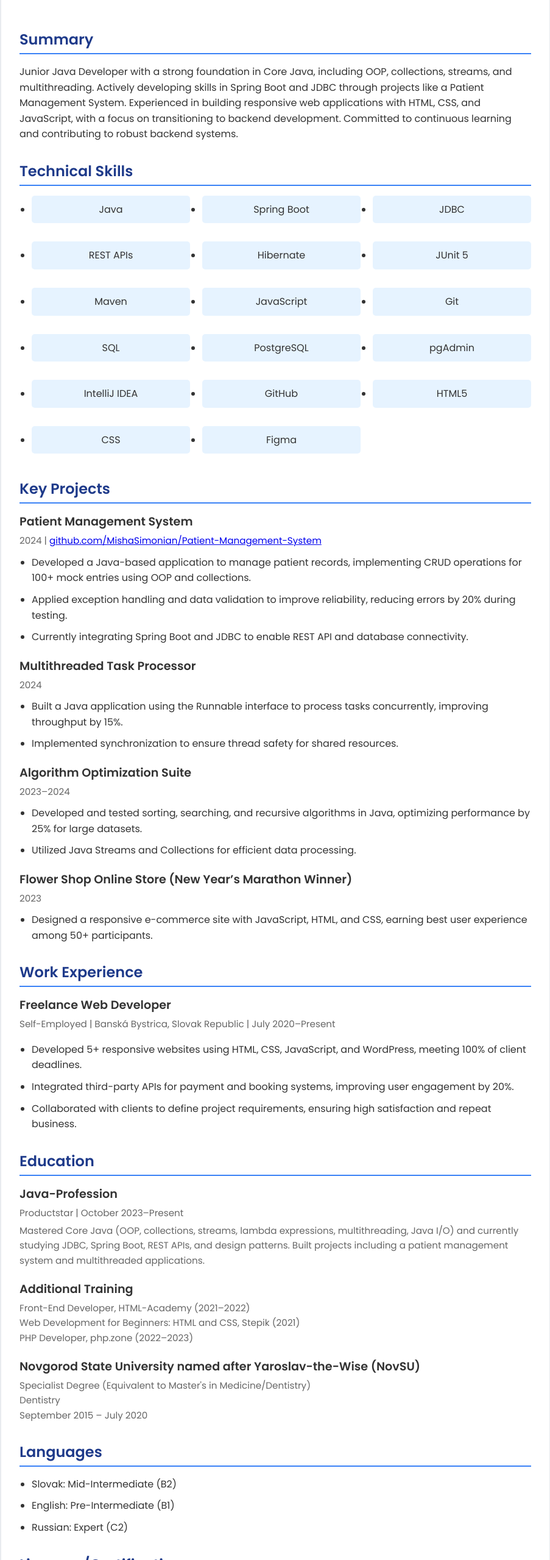
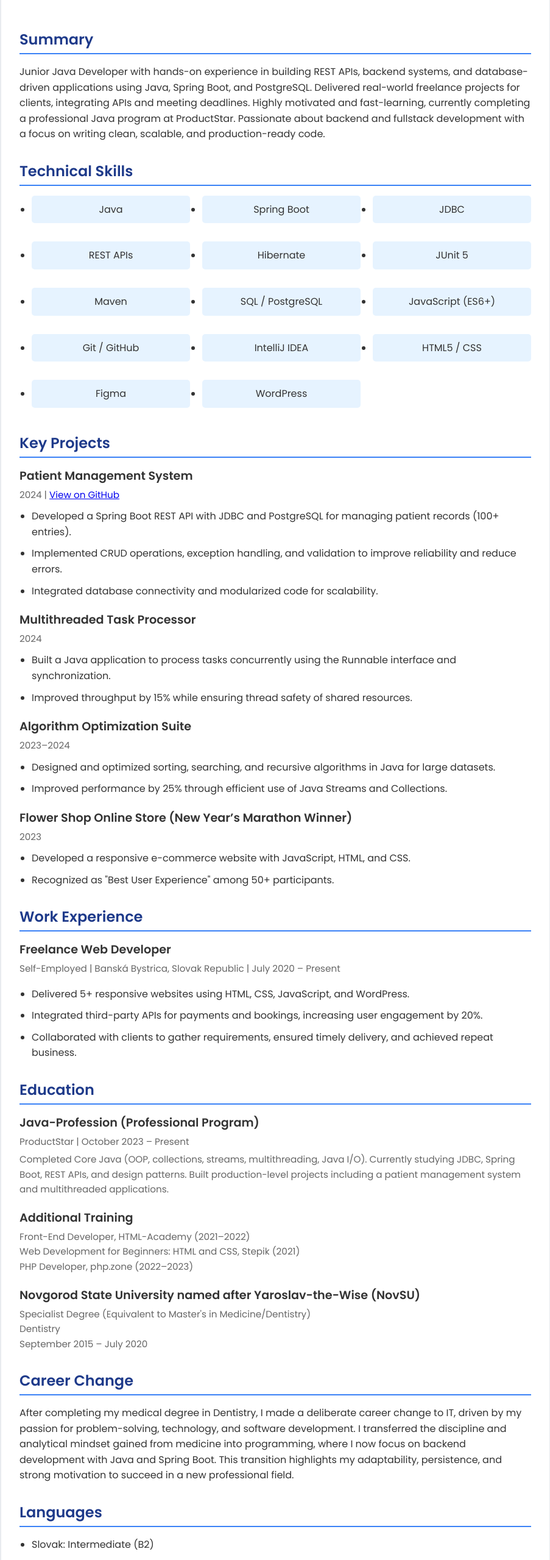
Before and after one commit to MishaSimonian/MY_CV, a plain HTML site: page index.html in a window 1280 px wide. Shown: the part 241-2800 px from the top of the page at 61% size, without its empty margins (188-1091 px from the left). Drawn offline with Linux system fonts and the light colour scheme.

Commit message:
Update index.html

```diff
--- a/index.html
+++ b/index.html
@@ -1,43 +1,3 @@
-<script type="text/javascript">
-  var gk_isXlsx = false;
-  var gk_xlsxFileLookup = {};
-  var gk_fileData = {};
-  function filledCell(cell) {
-    return cell !== '' && cell != null;
-  }
-  function loadFileData(filename) {
-    if (gk_isXlsx && gk_xlsxFileLookup[filename]) {
-      try {
-        var workbook = XLSX.read(gk_fileData[filename], { type: 'base64' });
-        var firstSheetName = workbook.SheetNames[0];
-        var worksheet = workbook.Sheets[firstSheetName];
-
-        // Convert sheet to JSON to filter blank rows
-        var jsonData = XLSX.utils.sheet_to_json(worksheet, { header: 1, blankrows: false, defval: '' });
-        // Filter out blank rows (rows where all cells are empty, null, or undefined)
-        var filteredData = jsonData.filter(row => row.some(filledCell));
-
-        // Heuristic to find the header row by ignoring rows with fewer filled cells than the next row
-        var headerRowIndex = filteredData.findIndex((row, index) =>
-          row.filter(filledCell).length >= filteredData[index + 1]?.filter(filledCell).length
-        );
-        // Fallback
-        if (headerRowIndex === -1 || headerRowIndex > 25) {
-          headerRowIndex = 0;
-        }
-
-        // Convert filtered JSON back to CSV
-        var csv = XLSX.utils.aoa_to_sheet(filteredData.slice(headerRowIndex)); // Create a new sheet from filtered array of arrays
-        csv = XLSX.utils.sheet_to_csv(csv, { header: 1 });
-        return csv;
-      } catch (e) {
-        console.error(e);
-        return "";
-      }
-    }
-    return gk_fileData[filename] || "";
-  }
-</script>
 <!DOCTYPE html>
 <html lang="en">
 
@@ -81,6 +41,11 @@
       margin: 5px 0;
       font-size: 1em;
       opacity: 0.9;
+    }
+
+    .header a {
+      color: #fff;
+      text-decoration: none;
     }
 
     .content {
@@ -181,17 +146,12 @@
     <div class="header">
       <h1>Misha Simonian</h1>
       <p>+421950321947 | simonyanmishakareni@outlook.com | Banská Bystrica, Slovak Republic</p>
-      <p><a href="https://github.com/MishaSimonian"
-          style="color: #fff; text-decoration: none;">github.com/MishaSimonian</a></p>
+      <p><a href="https://github.com/MishaSimonian">github.com/MishaSimonian</a></p>
     </div>
     <div class="content">
       <div class="section">
         <h2>Summary</h2>
-        <p>Junior Java Developer with a strong foundation in Core Java, including OOP, collections, streams, and
-          multithreading. Actively developing skills in Spring Boot and JDBC through projects like a Patient Management
-          System. Experienced in building responsive web applications with HTML, CSS, and JavaScript, with a focus on
-          transitioning to backend development. Committed to continuous learning and contributing to robust backend
-          systems.</p>
+        <p>Junior Java Developer with hands-on experience in building REST APIs, backend systems, and database-driven applications using Java, Spring Boot, and PostgreSQL. Delivered real-world freelance projects for clients, integrating APIs and meeting deadlines. Highly motivated and fast-learning, currently completing a professional Java program at ProductStar. Passionate about backend and fullstack development with a focus on writing clean, scalable, and production-ready code.</p>
       </div>
       <div class="section">
         <h2>Technical Skills</h2>
@@ -203,57 +163,48 @@
           <li>Hibernate</li>
           <li>JUnit 5</li>
           <li>Maven</li>
-          <li>JavaScript</li>
-          <li>Git</li>
-          <li>SQL</li>
-          <li>PostgreSQL</li>
-          <li>pgAdmin</li>
+          <li>SQL / PostgreSQL</li>
+          <li>JavaScript (ES6+)</li>
+          <li>Git / GitHub</li>
           <li>IntelliJ IDEA</li>
-          <li>GitHub</li>
-          <li>HTML5</li>
-          <li>CSS</li>
+          <li>HTML5 / CSS</li>
           <li>Figma</li>
+          <li>WordPress</li>
         </ul>
       </div>
       <div class="section">
         <h2>Key Projects</h2>
         <div class="projects">
           <h3>Patient Management System</h3>
-          <p>2024 | <a
-              href="https://github.com/MishaSimonian/Patient-Management-System">github.com/MishaSimonian/Patient-Management-System</a>
-          </p>
+          <p>2024 | <a href="https://github.com/MishaSimonian/Patient-Management-System">View on GitHub</a></p>
           <ul>
-            <li>Developed a Java-based application to manage patient records, implementing CRUD operations for 100+ mock
-              entries using OOP and collections.</li>
-            <li>Applied exception handling and data validation to improve reliability, reducing errors by 20% during
-              testing.</li>
-            <li>Currently integrating Spring Boot and JDBC to enable REST API and database connectivity.</li>
+            <li>Developed a Spring Boot REST API with JDBC and PostgreSQL for managing patient records (100+ entries).</li>
+            <li>Implemented CRUD operations, exception handling, and validation to improve reliability and reduce errors.</li>
+            <li>Integrated database connectivity and modularized code for scalability.</li>
           </ul>
         </div>
         <div class="projects">
           <h3>Multithreaded Task Processor</h3>
           <p>2024</p>
           <ul>
-            <li>Built a Java application using the Runnable interface to process tasks concurrently, improving
-              throughput by 15%.</li>
-            <li>Implemented synchronization to ensure thread safety for shared resources.</li>
+            <li>Built a Java application to process tasks concurrently using the Runnable interface and synchronization.</li>
+            <li>Improved throughput by 15% while ensuring thread safety of shared resources.</li>
           </ul>
         </div>
         <div class="projects">
           <h3>Algorithm Optimization Suite</h3>
           <p>2023–2024</p>
           <ul>
-            <li>Developed and tested sorting, searching, and recursive algorithms in Java, optimizing performance by 25%
-              for large datasets.</li>
-            <li>Utilized Java Streams and Collections for efficient data processing.</li>
+            <li>Designed and optimized sorting, searching, and recursive algorithms in Java for large datasets.</li>
+            <li>Improved performance by 25% through efficient use of Java Streams and Collections.</li>
           </ul>
         </div>
         <div class="projects">
           <h3>Flower Shop Online Store (New Year’s Marathon Winner)</h3>
           <p>2023</p>
           <ul>
-            <li>Designed a responsive e-commerce site with JavaScript, HTML, and CSS, earning best user experience among
-              50+ participants.</li>
+            <li>Developed a responsive e-commerce website with JavaScript, HTML, and CSS.</li>
+            <li>Recognized as "Best User Experience" among 50+ participants.</li>
           </ul>
         </div>
       </div>
@@ -261,24 +212,20 @@
         <h2>Work Experience</h2>
         <div class="experience">
           <h3>Freelance Web Developer</h3>
-          <p>Self-Employed | Banská Bystrica, Slovak Republic | July 2020–Present</p>
+          <p>Self-Employed | Banská Bystrica, Slovak Republic | July 2020 – Present</p>
           <ul>
-            <li>Developed 5+ responsive websites using HTML, CSS, JavaScript, and WordPress, meeting 100% of client
-              deadlines.</li>
-            <li>Integrated third-party APIs for payment and booking systems, improving user engagement by 20%.</li>
-            <li>Collaborated with clients to define project requirements, ensuring high satisfaction and repeat
-              business.</li>
+            <li>Delivered 5+ responsive websites using HTML, CSS, JavaScript, and WordPress.</li>
+            <li>Integrated third-party APIs for payments and bookings, increasing user engagement by 20%.</li>
+            <li>Collaborated with clients to gather requirements, ensured timely delivery, and achieved repeat business.</li>
           </ul>
         </div>
       </div>
       <div class="section">
         <h2>Education</h2>
         <div class="education">
-          <h3>Java-Profession</h3>
-          <p>Productstar | October 2023–Present</p>
-          <p>Mastered Core Java (OOP, collections, streams, lambda expressions, multithreading, Java I/O) and currently
-            studying JDBC, Spring Boot, REST APIs, and design patterns. Built projects including a patient management
-            system and multithreaded applications.</p>
+          <h3>Java-Profession (Professional Program)</h3>
+          <p>ProductStar | October 2023 – Present</p>
+          <p>Completed Core Java (OOP, collections, streams, multithreading, Java I/O). Currently studying JDBC, Spring Boot, REST APIs, and design patterns. Built production-level projects including a patient management system and multithreaded applications.</p>
         </div>
         <div class="education">
           <h3>Additional Training</h3>
@@ -298,15 +245,19 @@
         </div>
       </div>
       <div class="section">
+        <h2>Career Change</h2>
+        <p>After completing my medical degree in Dentistry, I made a deliberate career change to IT, driven by my passion for problem-solving, technology, and software development. I transferred the discipline and analytical mindset gained from medicine into programming, where I now focus on backend development with Java and Spring Boot. This transition highlights my adaptability, persistence, and strong motivation to succeed in a new professional field.</p>
+      </div>
+      <div class="section">
         <h2>Languages</h2>
         <ul>
-          <li>Slovak: Mid-Intermediate (B2)</li>
-          <li>English: Pre-Intermediate (B1)</li>
-          <li>Russian: Expert (C2)</li>
+          <li>Slovak: Intermediate (B2)</li>
+          <li>English: Intermediate (B1, improving)</li>
+          <li>Russian: Native / Fluent (C2)</li>
         </ul>
       </div>
       <div class="section">
-        <h2>Licenses/Certifications</h2>
+        <h2>Licenses & Certifications</h2>
         <ul>
           <li>Driver’s License: B</li>
         </ul>
```
